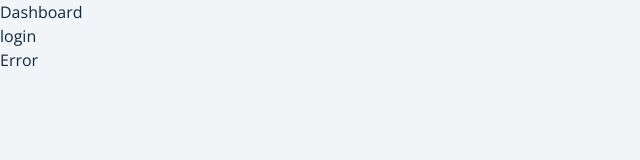
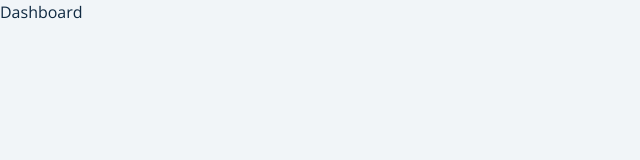
Before and after one commit to vvhys0ser10us/search-github-users, a React (Vite) app: page / in a window 1280 px wide. Shown: the top 160 px of the page, without its empty margins (0-640 px from the left). Built offline with nearby package versions, Linux system fonts and the light colour scheme.

Commit message:
adding routes for dashboard, login and error page

```diff
--- a/src/App.jsx
+++ b/src/App.jsx
@@ -1,12 +1,15 @@
 import { Dashboard, Login, Error } from './pages'
+import { BrowserRouter as Router, Routes, Route } from 'react-router-dom'
 
 function App() {
   return (
-    <div>
-      <Dashboard></Dashboard>
-      <Login></Login>
-      <Error></Error>
-    </div>
+    <Router>
+      <Routes>
+        <Route path="/" element={<Dashboard />} />
+        <Route path="login" element={<Login />} />
+        <Route path="*" element={<Error />} />
+      </Routes>
+    </Router>
   )
 }
 
```
